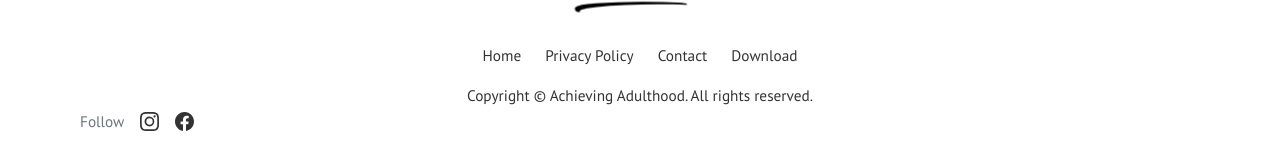
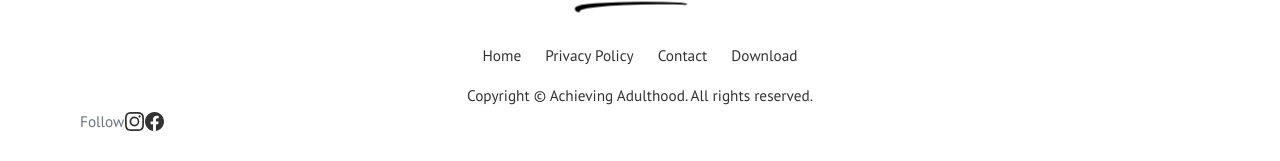
Before and after one commit to jkic2023github/achievingadulthood.com, a Jekyll site: the page built from index.html, in a window 1280 px wide and 1400 px high, scrolled down 1513 px. Shown: the part 1236-1397 px from the top of the window. Built offline with Jekyll 4.4.1, drawn with Linux system fonts in a browser that asks for light colours; the list of posts is cut into pages by our own code; comment, search, counter and statistics services are not loaded.

Commit message:
Update theme.scss

```diff
--- a/assets/css/theme.scss
+++ b/assets/css/theme.scss
@@ -117,7 +117,7 @@ small, .small {
     display: inline-block !important;
     width: 20px;
     height: 20px;
-    margin-left: 15px;
+    /* margin-left: 15px; */
 }
 
 /* Sidebar
```
